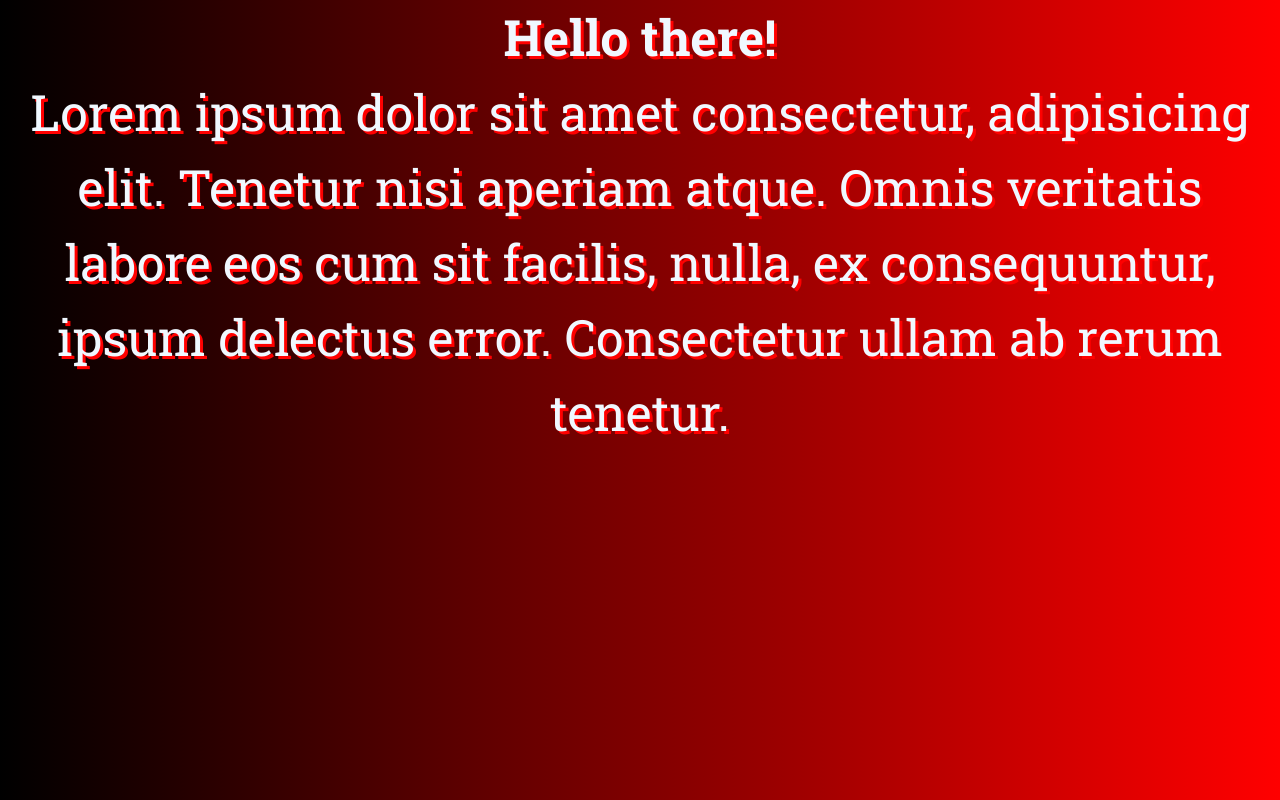
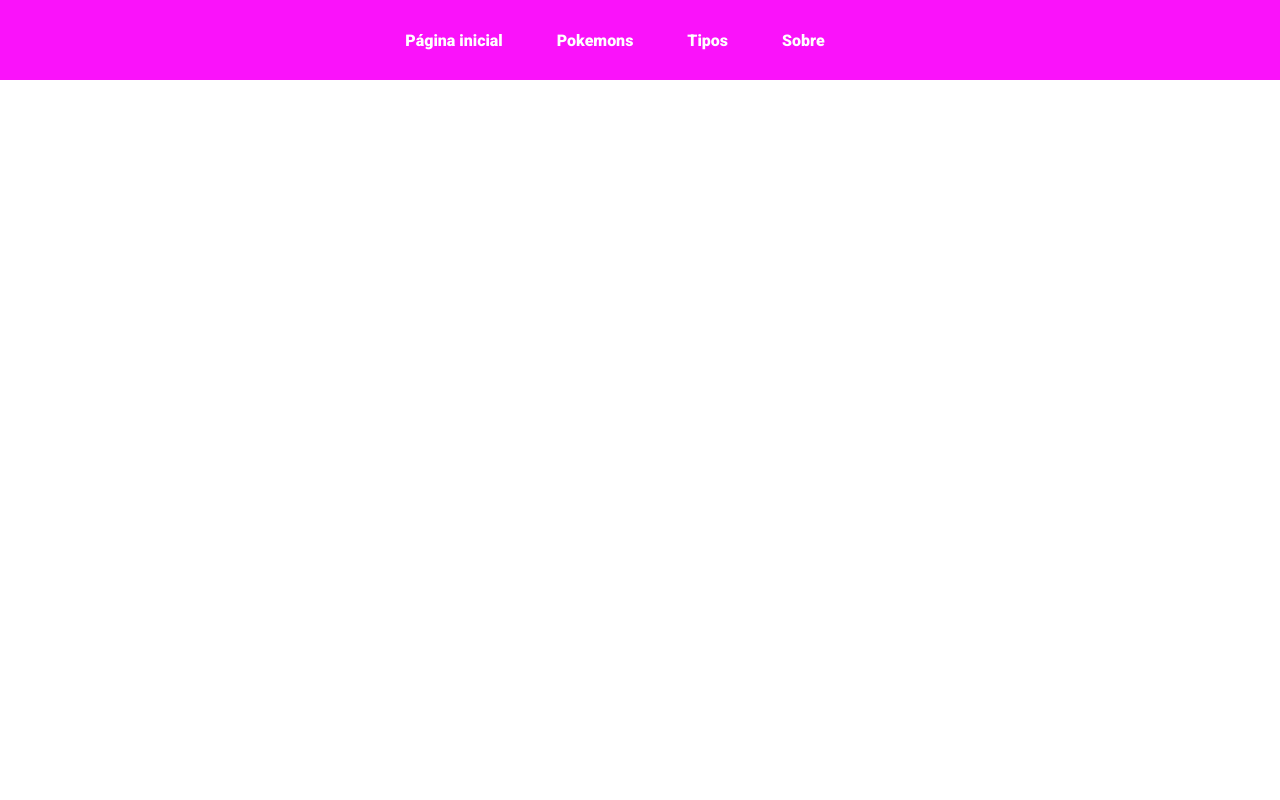
Before and after one commit to cainanbermon/aula_03-10_revisao, a plain HTML site: page index.html in a window 1280 px wide. Drawn offline with Linux system fonts and the light colour scheme.

Commit message:
segundo commit

```diff
--- a/index.html
+++ b/index.html
@@ -7,9 +7,27 @@
     </head>
 
     <body>
-        <div class="div1">
-            <h1>Hello there!</h1>
-            <p>Lorem ipsum dolor sit amet consectetur, adipisicing elit. Tenetur nisi aperiam atque. Omnis veritatis labore eos cum sit facilis, nulla, ex consequuntur, ipsum delectus error. Consectetur ullam ab rerum tenetur.</p>
+        <header>
+            <nav class="menu">
+                <ul>
+                    <li>
+                        <a href="index.html">Página inicial</a>
+                    </li>
+                    <li>
+                        <a href="pokemons/index.html">Pokemons</a>
+                    </li>
+                    <li>
+                        <a href="tipos/index.html">Tipos</a>
+                    </li>
+                    <li>
+                        <a href="sobre.html">Sobre</a>
+                    </li>
+                </ul>
+            </nav>
+        </header>
+
+        <div class="container">
+
         </div>
     </body>
 </html>
--- a/style/style.css
+++ b/style/style.css
@@ -1,26 +1,49 @@
-@import url('https://fonts.googleapis.com/css2?family=Roboto+Slab:wght@100..900&display=swap');
 @import url('https://fonts.googleapis.com/css2?family=Roboto:ital,wght@0,100;0,300;0,400;0,500;0,700;0,900;1,100;1,300;1,400;1,500;1,700;1,900&display=swap');
 
-* {
-margin: 0;
-padding: 0;
-box-sizing: border-box;
-line-height: 1.5;
-font-family: "Roboto Slab", serif;
-color: aliceblue;
-text-shadow: 3px 3px red;
-font-size: 50px;
+*{
+    margin: 0;
+    padding: 0;
+    box-sizing: border-box;
+    line-height: 1.5;
+    font-family: "Roboto", sans-serif;
 }
 
-h1{
-    font-weight: bold;
+header {
+    height: 80px;
+    width: 100%;
+    background: #fa12fa;
+    display: flex;
+    align-items: center;
+    justify-content: center;
 }
 
-body{
-    background: linear-gradient(to right, black, red);
+nav {
     height: 100%;
+    width: 100%;
 }
 
-.div1{
+.menu{
+    list-style: none;
     text-align: center;
+    height: 90%;
 }
+
+.menu li {
+    display: inline-block;
+    margin-right: 50px;
+    height: 100%;
+    padding-top: 25px;
+}
+
+.menu li a{
+    color: #ffff;
+    text-decoration: none;
+    font-weight: 900;
+    transition: background-color 0.3s;
+}
+
+/* Aplica quando o mouse passa pelo item. */
+.menu li a:hover{
+    background: #fff;
+    color: #fa12fa;
+}
```
